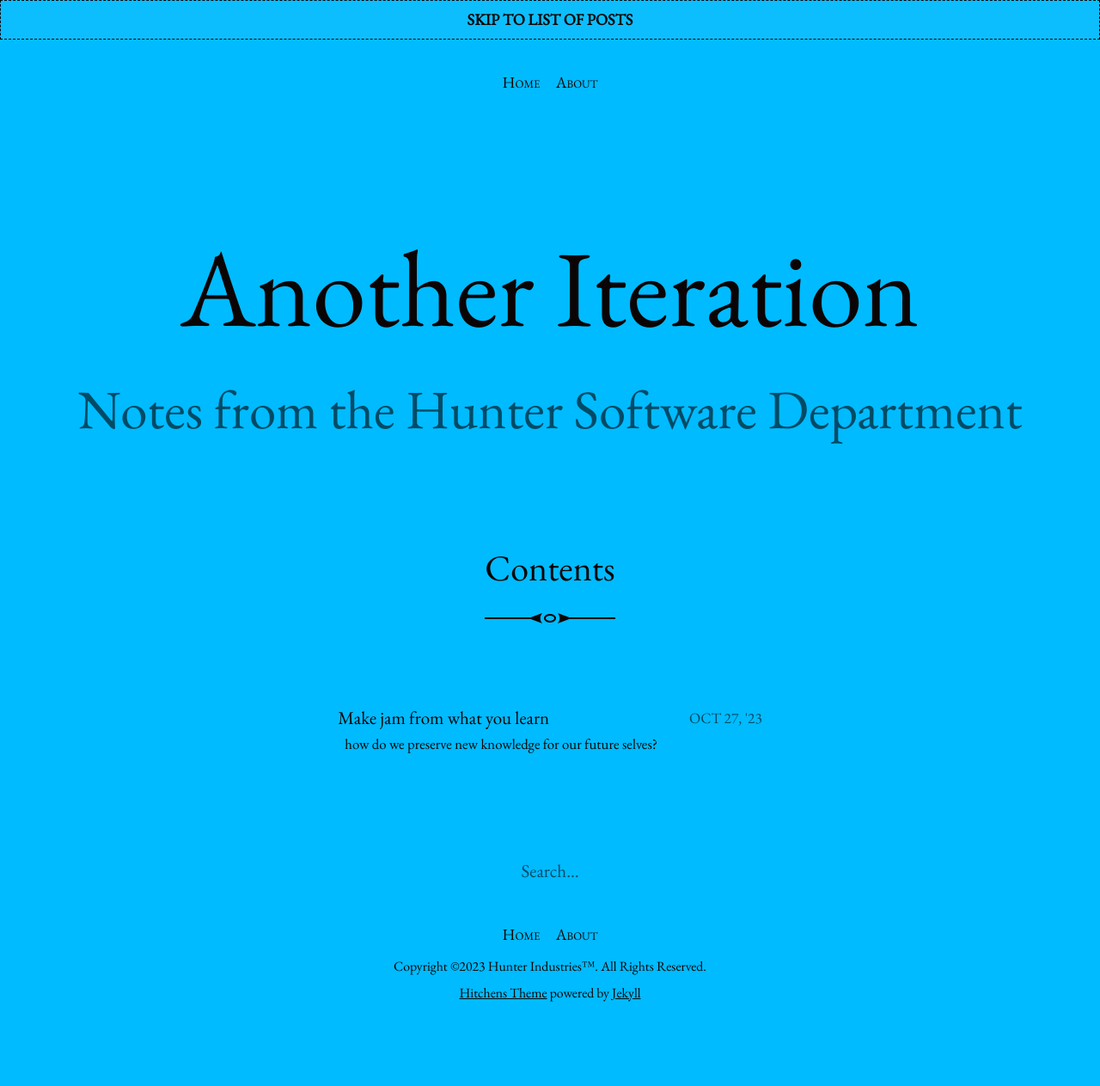
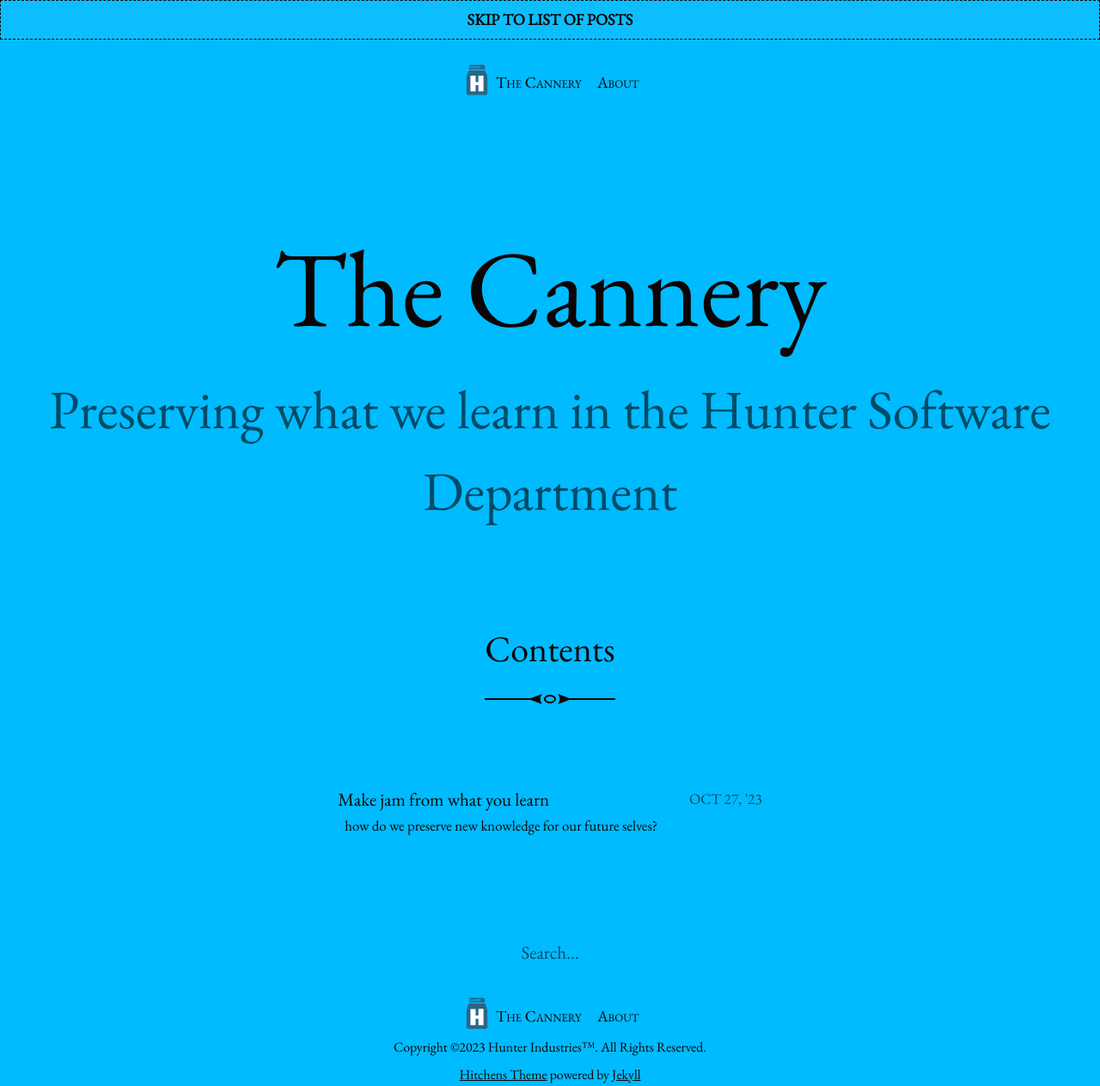
Before and after one commit to alexbird-hunterindustries/blog, a Jekyll site: the page built from index.html, in a window 1280 px wide. Shown: the whole page at 86% size. Built offline with Jekyll 4.4.1, drawn with Linux system fonts in a browser that asks for light colours; the list of posts is cut into pages by our own code; before the commit the page ends 1211 px from its top, so only the background shows below that.

Commit message:
Rename site to 'The Cannery' and update branding

```diff
--- a/_config.yml
+++ b/_config.yml
@@ -1,10 +1,11 @@
-title: Another Iteration
+title: The Cannery
 email: alex.bird@hunterindustries.com
 description: >-
-  Notes from the Hunter Software Department
+  Preserving what we learn in the Hunter Software Department
 baseurl: "/blog"
 url: "https://alexbird-hunterindustries.github.io/"
 icon: /assets/images/icon-512.png
+icon_svg: /assets/images/icon.svg
 favicon: /assets/images/favicon.ico
 github_username:  alexbird-hunterindustries
 
--- a/_includes/menu.html
+++ b/_includes/menu.html
@@ -3,9 +3,10 @@
 {% if menu %}
   <nav class="site-navigation" role="navigation">
     <ul>
-      <li>
+      <li class='site-navigation__brand'>
         <a href="{{ '/' | prepend: site.baseurl }}">
-          Home
+          <img src="{{ site.baseurl }}/{{ site.icon_svg }}" />
+          {{ site.title }}
         </a>
       </li>
     {% for item in site.data.menu %}
--- a/_sass/_menu.scss
+++ b/_sass/_menu.scss
@@ -24,6 +24,17 @@
   &.active a {
     text-decoration: underline;
   }
+
+  &.site-navigation__brand {
+    img {
+      display: inline;
+      height: 2em;
+      line-height: 2em;
+      margin: 0;
+      margin-top: -0.5em;
+      margin-bottom: -0.5em;
+    }
+  }
 }
 
 .site-navigation a {
```
Also changed, not shown: _layouts/home.html (line endings or trailing spaces), assets/images/favicon.ico, assets/images/icon-512.png, assets/images/icon.svg (added).
